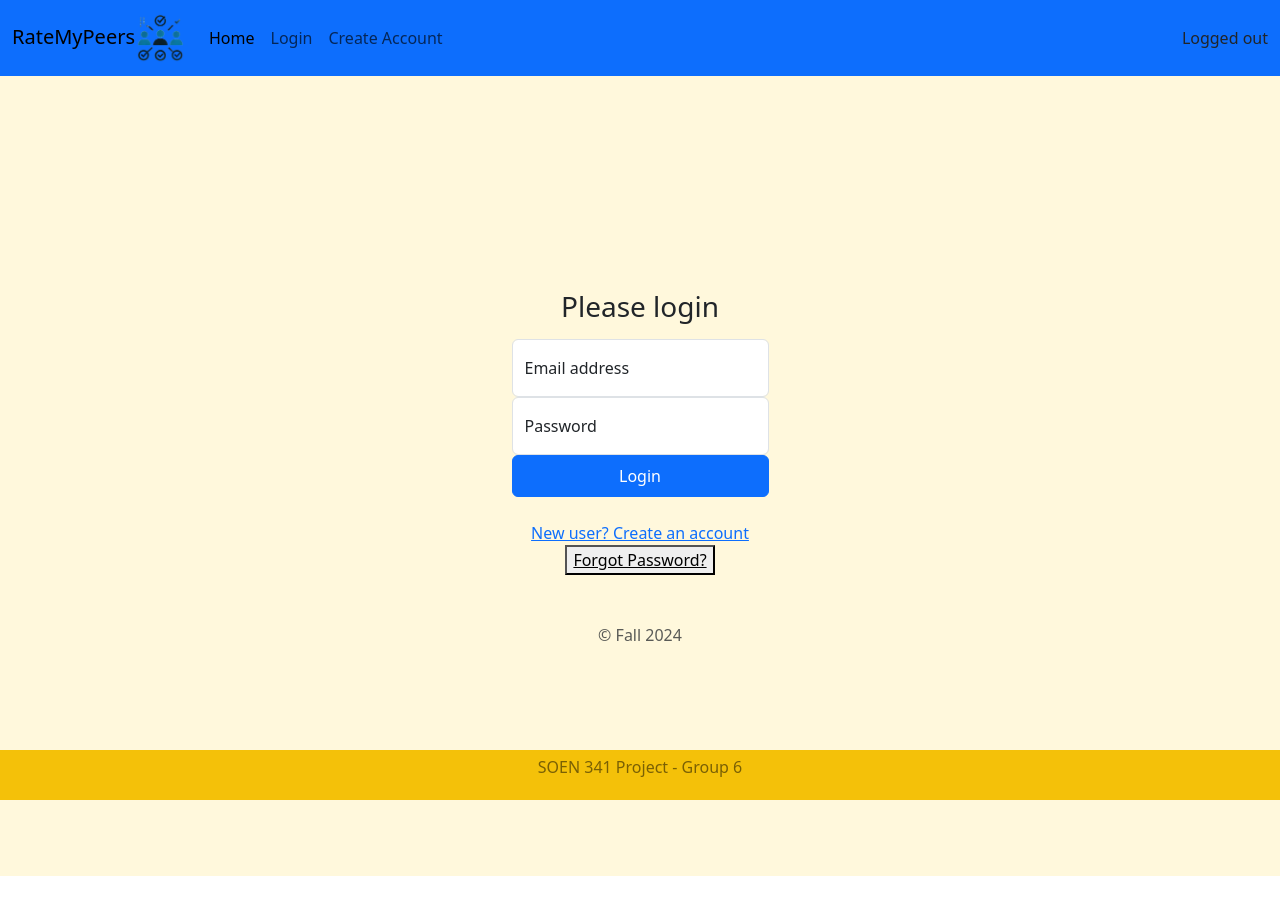
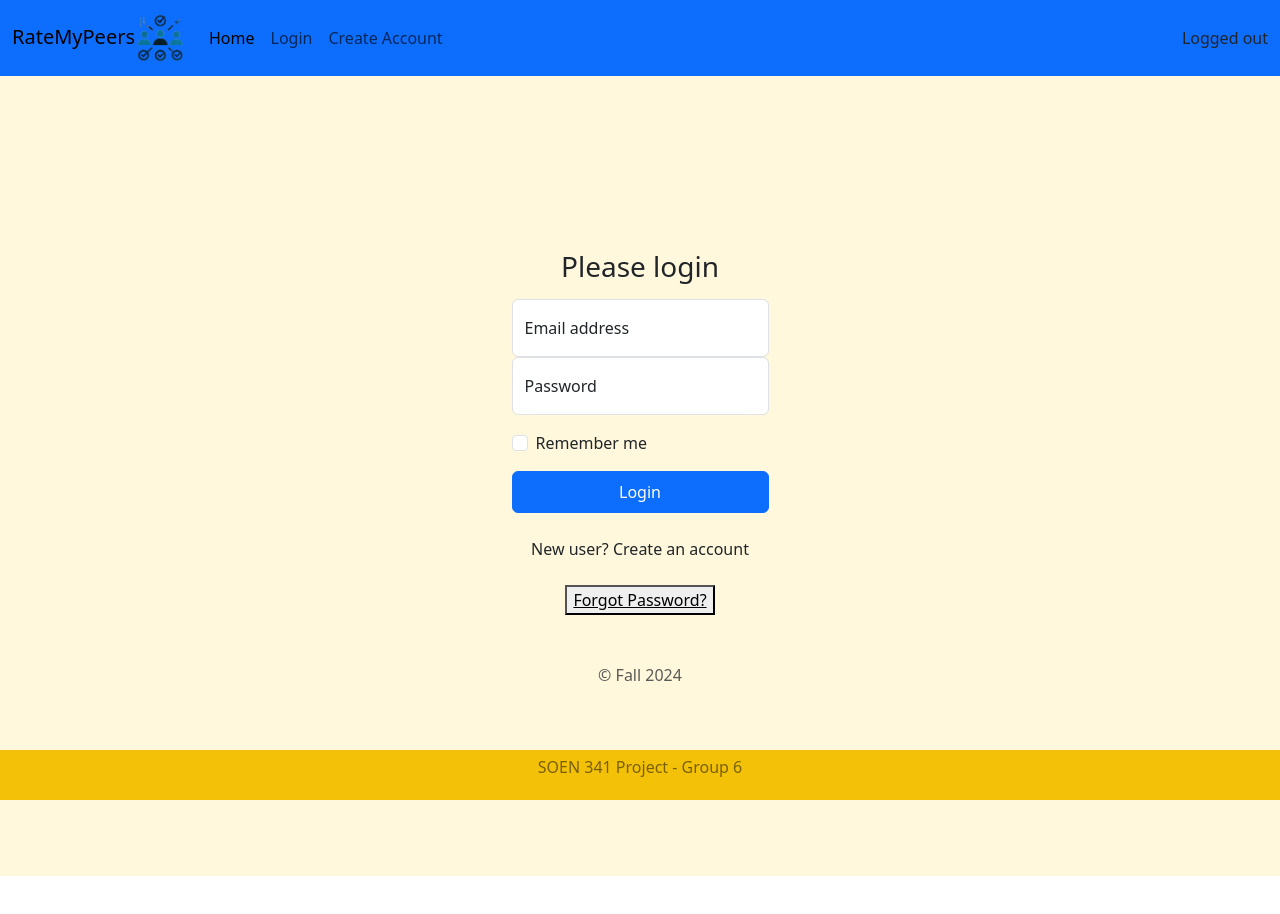
Before and after one commit to benjaminsunliu/Group6-SOEN341_Project_F24, a React (Create React App) app in the folder client/: page /login in a window 1280 px wide. Shown: the top 914 px of the page. Built offline with nearby package versions, Linux system fonts and the light colour scheme.

Commit message:
Update Login.jsx
Fixed Account wasn't being created when adding forgot password feature.

```diff
--- a/client/src/pages/Login.jsx
+++ b/client/src/pages/Login.jsx
@@ -1,19 +1,18 @@
-// src/pages/Login.jsx
 import { Link, useNavigate } from "react-router-dom";
 import { useState, useEffect } from "react";
 import Cookies from "js-cookie";
 import axios from "axios";
 import ForgotPassword from "../components/ForgotPassword"; // Import ForgotPassword component
 
-const Login = () => {
-  const [email, setEmail] = useState('');
-  const [password, setPassword] = useState('');
-  const [error, setError] = useState('');
-  const [showForgotPassword, setShowForgotPassword] = useState(false); // State to toggle ForgotPassword component
+const Login = (props) => {
+  const [email, setEmail] = useState("");
+  const [password, setPassword] = useState("");
+  const [error, setError] = useState("");
+  const [showForgotPassword, setShowForgotPassword] = useState(false);
   const navigate = useNavigate();
 
   useEffect(() => {
-    const token = Cookies.get("token");
+    const token = Cookies.get("token"); // Get the token from cookies
     if (token) {
       alert("You are already logged in!");
       navigate("/");
@@ -22,36 +21,45 @@ const Login = () => {
 
   const loginFunc = async (e) => {
     e.preventDefault();
-    setError('');
+    setError("");
 
     if (!email || !password) {
-      setError("Please fill out all fields.");
+      alert("Please fill out all fields.");
       return;
     }
 
     try {
-      const response = await axios.post('http://localhost:5050/api/login', { email, password }, { withCredentials: true });
+      // Basic form validation
+      const response = await axios.post(
+        "http://localhost:5050/api/login",
+        { email, password },
+        { withCredentials: true } // Allows cookies to be sent with the request
+      );
+
       const role = response.data.role;
 
-      if (role === 'instructor') {
+      // Redirect based on user role
+      if (role === "instructor") {
         alert("Successfully logged in as an instructor!");
-        navigate('/instructor-dashboard');
+        navigate("/instructor-dashboard");
       } else {
         alert("Successfully logged in as a student!");
-        navigate('/student-dashboard');
+        navigate("/student-dashboard");
       }
     } catch (err) {
-      setError(err.response?.data?.message || 'Login failed. Please try again.');
+      alert(err.response?.data?.message || "Login failed. Please try again.");
     }
   };
 
   return (
+    <>
       <div className="body">
         <main className="body">
-        {!showForgotPassword ? ( // Toggle between Login form and ForgotPassword component
+          {!showForgotPassword ? (
+            <>
               <form onSubmit={loginFunc}>
                 <h1 className="h3 mb-3 fw-normal">Please login</h1>
-            {error && <p style={{ color: 'red' }}>{error}</p>}
+                {error && <p style={{ color: "red" }}>{error}</p>}
 
                 <div className="form-floating">
                   <input
@@ -74,24 +82,44 @@ const Login = () => {
                   <label htmlFor="floatingPassword">Password</label>
                 </div>
 
+                <div className="form-check text-start my-3">
+                  <input
+                    className="form-check-input"
+                    type="checkbox"
+                    value="remember-me"
+                    id="flexCheckDefault"
+                  />
+                  <label className="form-check-label" htmlFor="flexCheckDefault">
+                    Remember me
+                  </label>
+                </div>
                 <button className="btn btn-primary w-100 py-2" type="submit">
                   Login
                 </button>
                 <br />
                 <br />
-            <Link to="/create-account">New user? Create an account</Link>
+                <Link className="nav-link" to="/create-account">
+                  New user? Create an account
+                </Link>
                 <br />
-            <button type="button" onClick={() => setShowForgotPassword(true)} className="btn-link">
+                <button
+                  type="button"
+                  onClick={() => setShowForgotPassword(true)}
+                  className="btn-link"
+                >
                   Forgot Password?
                 </button>
+
                 <p className="mt-5 mb-3 text-body-secondary">&copy; Fall 2024</p>
               </form>
+            </>
           ) : (
-          <ForgotPassword /> // Display ForgotPassword component
+            <ForgotPassword setShowForgotPassword={setShowForgotPassword} />
           )}
         </main>
       </div>
+    </>
   );
 };
 
-export default Login;
+export default Login; // Ensure this is at the top-level
```
Lines whose indentation alone changed are shown as unchanged.
